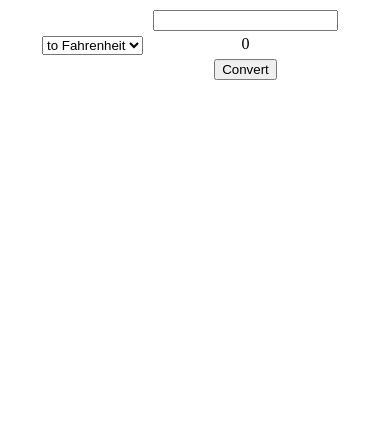
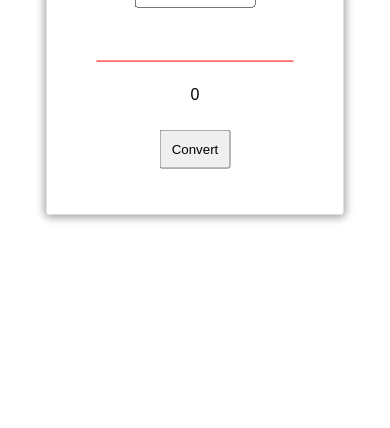
Before and after one commit to solocyberengineer/TemperatureConverter, a plain HTML site: page index.html in a window 390 px wide. Shown: the part 416-844 px from the top of the page. Drawn offline with Linux system fonts and the light colour scheme.

Commit message:
added a media query for calc div

```diff
--- a/css/main.css
+++ b/css/main.css
@@ -1,5 +1,7 @@
 * {
     user-select: none;
+    font-family: Arial, Helvetica, sans-serif;
+    padding: 10px;
 }
 img {
     width: 30px;
@@ -11,9 +13,17 @@ form {
     top: 50%;
     left: 50%;
     transform: translate(-50%, -50%);
+    background-color: white;
+    padding: 20px;
+    border-radius: 0.8vw;
+    box-shadow: 1px 1px 8px 2px rgba(0,0,0,.2),
+                -1px 1px 8px 2px rgba(0,0,0,.2);
 }
 [type='number']{
-    margin-inline: 10px;
+    margin-inline: auto;
+    outline: none;
+    border: none;
+    border-bottom: 1px solid red;
 }
 #title {
     text-align: center;
@@ -36,3 +46,9 @@ form {
 #calc div:nth-child(3) {
     padding-block: 6px;
 }
+
+@media screen and (max-width: 500px) {
+    #calc {
+        flex-direction: column;
+    }
+}
```
